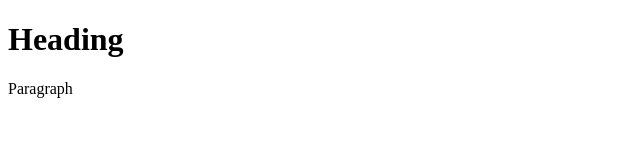
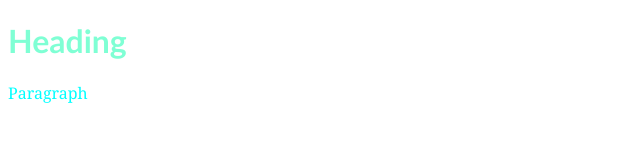
Before and after one commit to 100PercentANerd/HTMLTest, a plain HTML site: page testproj/egthing.html in a window 1280 px wide. Shown: the whole page, without its empty margins (0-640 px from the left). Drawn offline with Linux system fonts and the light colour scheme.

Commit message:
stuff again

```diff
--- /dev/null
+++ b/testproj/eg.css
@@ -0,0 +1,8 @@
+h1 {
+    color: aquamarine;
+    font-family: 'Gill Sans', 'Gill Sans MT', Calibri, 'Trebuchet MS', sans-serif;
+}
+p {
+    color: aqua;
+    font-family: Cambria, Cochin, Georgia, Times, 'Times New Roman', serif;
+}
--- a/testproj/egthing.html
+++ b/testproj/egthing.html
@@ -1,5 +1,6 @@
 <!DOCTYPE html>
 <html>
+    <link rel="stylesheet" href="eg.css">
     <head>
         <h1>Heading</h1>
     </head>
```
